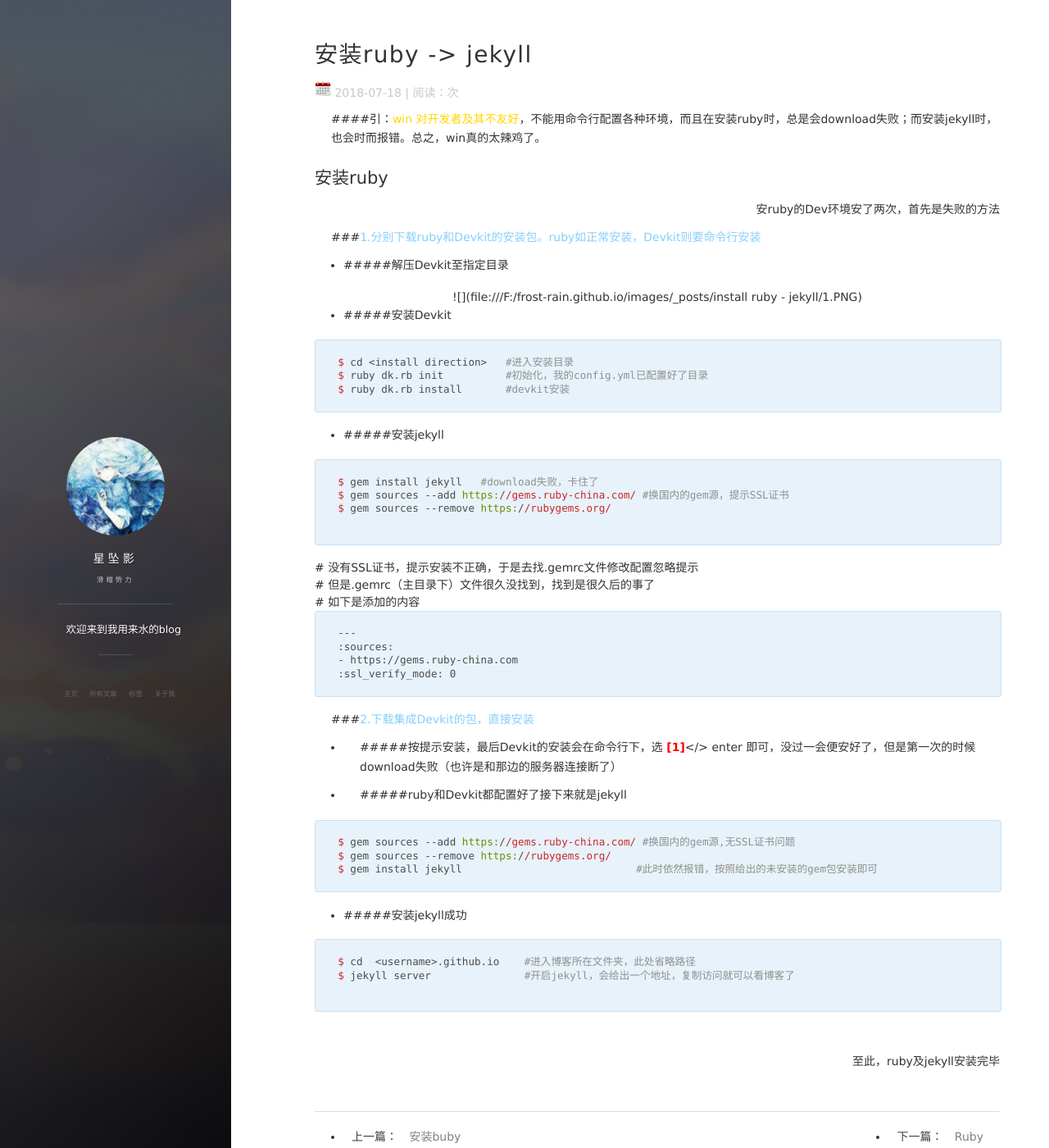
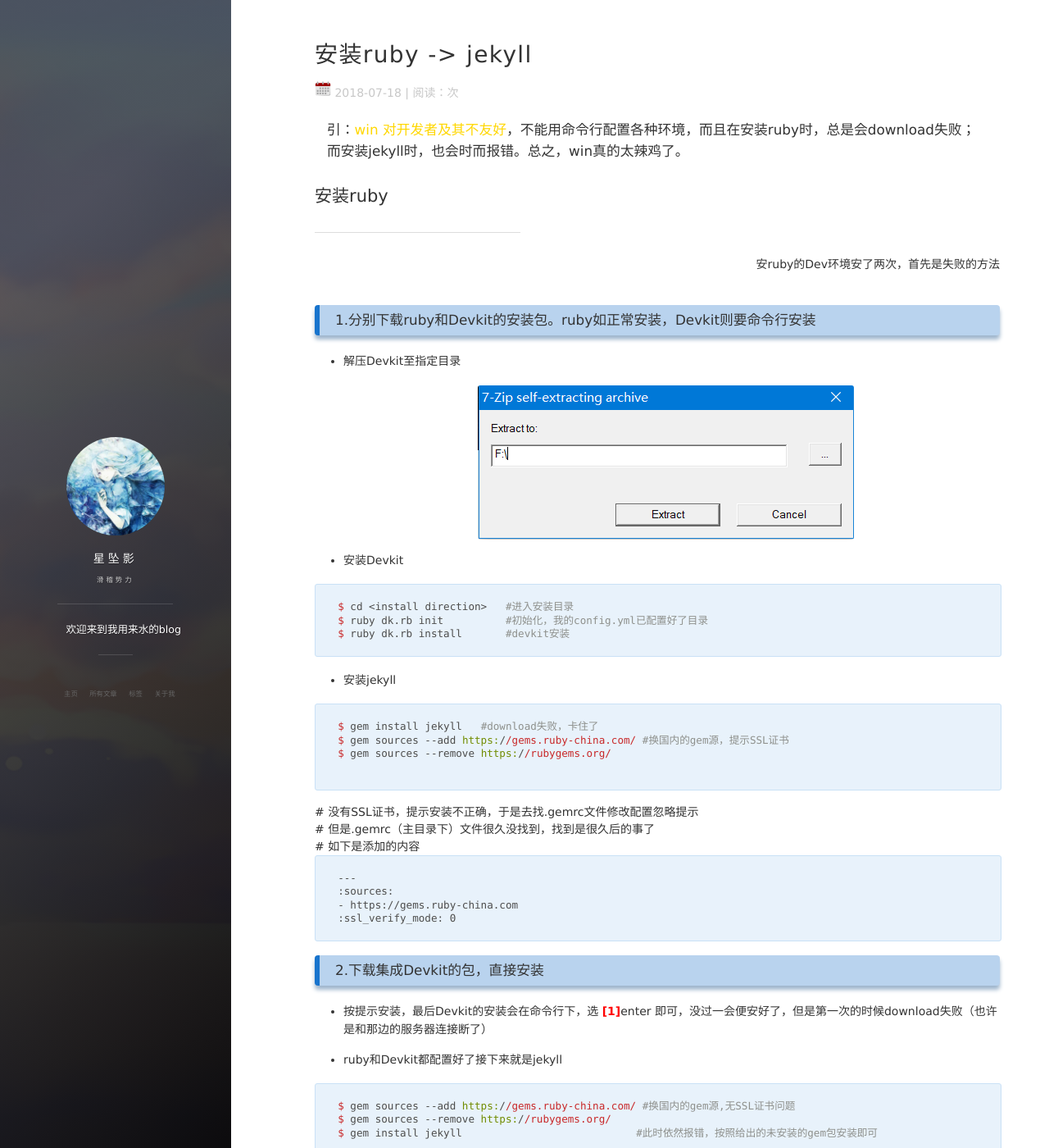
Before and after one commit to frost-rain/frost-rain.github.io, a Jekyll site: the page built from _posts/2018-07-18-install ruby - jekyll.markdown, in a window 1280 px wide and 1400 px high. Shown: the whole window at 82% size. Built offline with Jekyll 4.4.1, drawn with Linux system fonts in a browser that asks for light colours; nearby versions of some CDN libraries; comment, search, counter and statistics services are not loaded.

Commit message:
creat a md

````diff
--- a/_posts/2017-07-19-test.markdown
+++ /dev/null
@@ -1,22 +0,0 @@
----
-layout: post
-title: "安装buby"
-description: "装了2次ruby，一次是带有Devkit的，另一种就是ruby和Devkit分开的"
-tags: ruby
----
-
-
-
-
-<img src="http://upload-images.jianshu.io/upload_images/95646-5bfd0cecf587c766.png" width="300px" height="240px" alt="简书">
-<html>
-<body>
-   <p><font size=10> laji </font></p>
-   </body>
-   </html>
-
-
-
-
-<p style="font-family:arial;color:red;font-size:20px;">这个是真的测试样本</p>
-<p style="color: blue; font-size:10">这个是自己的测试 </p>
--- a/_posts/2018-07-18-install ruby - jekyll.markdown
+++ b/_posts/2018-07-18-install ruby - jekyll.markdown
@@ -1,37 +1,41 @@
 ---
 layout: post
 title: 安装ruby -> jekyll
-description: Win下安装ruby和jekyll的坑太多了，有必要记录下来，好好回想自己有多么的脑残
+description: "Win下安装ruby和jekyll的坑太多了，有必要记录下来，好好回想自己有多么的脑残"
 tag: jekyll
 ---
 
-####引：<b style="color:Gold">win 对开发者及其不友好</b>，不能用命令行配置各种环境，而且在安装ruby时，总是会download失败；而安装jekyll时，也会时而报错。总之，win真的太辣鸡了。
+#### 引：<b style="color:Gold">win 对开发者及其不友好</b>，不能用命令行配置各种环境，而且在安装ruby时，总是会download失败；而安装jekyll时，也会时而报错。总之，win真的太辣鸡了。
 
 安装ruby
 ---
-<p align=right style="LightSlateGray;font-size:15">安ruby的Dev环境安了两次，首先是失败的方法</p>
-###<b style="color:LightSkyBlue">1.分别下载ruby和Devkit的安装包。ruby如正常安装，Devkit则要命令行安装</b>
+----
+
+
+ <div style="text-align:right;LightSlateGray;fon-size:120%">安ruby的Dev环境安了两次，首先是失败的方法</div>
+<br>
+### 1.分别下载ruby和Devkit的安装包。ruby如正常安装，Devkit则要命令行安装
 
 
 
-- #####解压Devkit至指定目录
- <div align=center>
-![](file:///F:/frost-rain.github.io/images/_posts/install ruby - jekyll/1.PNG)
+- ##### 解压Devkit至指定目录
 
- </div>
 
-- #####安装Devkit
+![](/images/posts/install ruby - jekyll/1.png)
 
-```
+
+- ##### 安装Devkit
+
+```bash
 $ cd <install direction>   #进入安装目录
 $ ruby dk.rb init          #初始化，我的config.yml已配置好了目录
 $ ruby dk.rb install 	   #devkit安装
 ```
 
 
-- #####安装jekyll
+- ##### 安装jekyll
 
-```
+```bash
 $ gem install jekyll   #download失败，卡住了
 $ gem sources --add https://gems.ruby-china.com/ #换国内的gem源，提示SSL证书
 $ gem sources --remove https://rubygems.org/
@@ -39,7 +43,9 @@ $ gem sources --remove https://rubygems.org/
 ```
 
 ###### #  没有SSL证书，提示安装不正确，于是去找.gemrc文件修改配置忽略提示
+
 ###### #  但是.gemrc（主目录下）文件很久没找到，找到是很久后的事了
+
 ###### #  如下是添加的内容
 
 ```
@@ -49,11 +55,11 @@ $ gem sources --remove https://rubygems.org/
 :ssl_verify_mode: 0
 ```
 
-###<b style="color:LightSkyBlue">2.下载集成Devkit的包，直接安装</b>
+### 2.下载集成Devkit的包，直接安装
 
-- #####按提示安装，最后Devkit的安装会在命令行下，选 <b style="color:red">**[1]**</b></> enter 即可，没过一会便安好了，但是第一次的时候download失败（也许是和那边的服务器连接断了）
+- ##### 按提示安装，最后Devkit的安装会在命令行下，选 <b style="color:red">**[1]**</b>enter 即可，没过一会便安好了，但是第一次的时候download失败（也许是和那边的服务器连接断了）
 
-- #####ruby和Devkit都配置好了接下来就是jekyll
+- ##### ruby和Devkit都配置好了接下来就是jekyll
 
 ```
 $ gem sources --add https://gems.ruby-china.com/ #换国内的gem源,无SSL证书问题
@@ -61,14 +67,15 @@ $ gem sources --remove https://rubygems.org/
 $ gem install jekyll                            #此时依然报错，按照给出的未安装的gem包安装即可
 ```
 
-- #####安装jekyll成功
+- ##### 安装jekyll成功
 
 ```
 $ cd  <username>.github.io    #进入博客所在文件夹，此处省略路径
 $ jekyll server               #开启jekyll，会给出一个地址，复制访问就可以看博客了
 
 ```
+
 <br>
 
 
-<div align=right style="font-size:20"> 至此，ruby及jekyll安装完毕 </div>
+ <div style="text-align:right;font-size:150%"> 至此，ruby及jekyll安装完毕 </div>
````
Also changed, not shown: _posts/2018-07-19-ruby.md (deleted, +0 -7 lines), images/posts/install ruby - jekyll/1.png (renamed from images/_posts/install ruby - jekyll/1.PNG).
